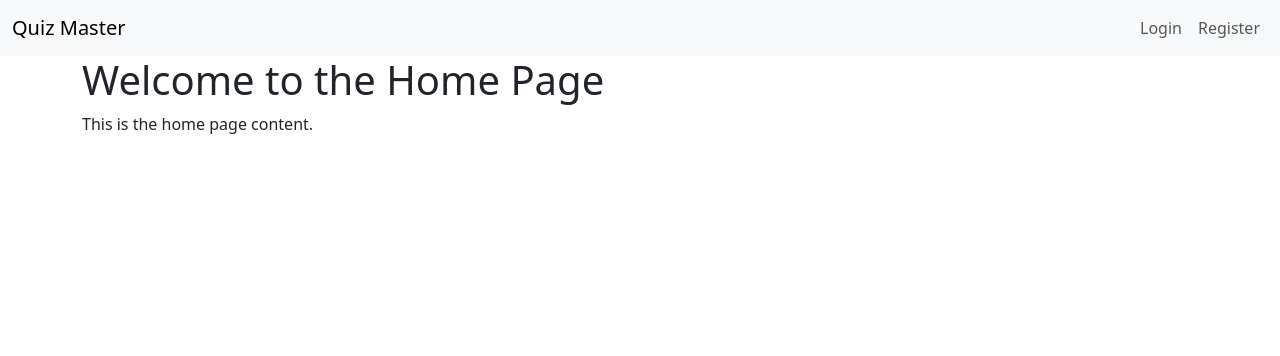
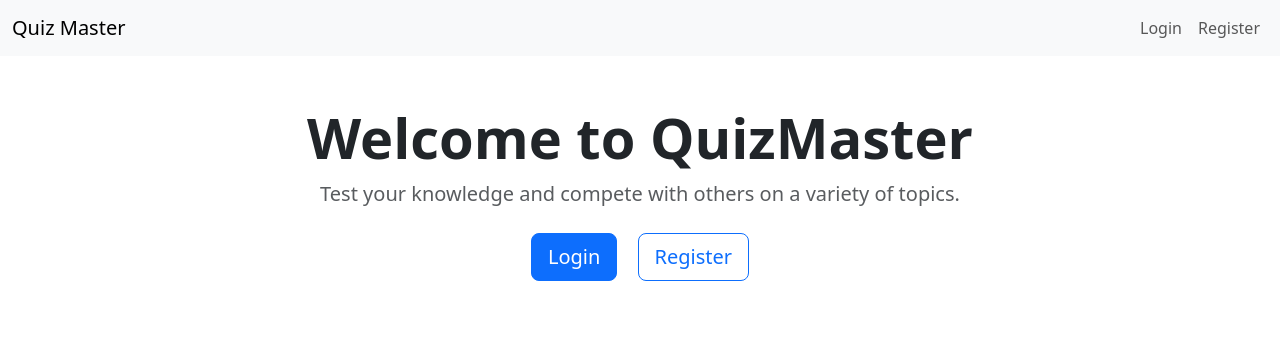
Before and after one commit to 23f3001468/quiz-master-v1, a Flask app: page / in a window 1280 px wide. Shown: the top 356 px of the page. Run offline with Flask 3, Linux system fonts and the light colour scheme.

Commit message:
Added a feature for easy easy of movement

```diff
--- a/app/templates/chapter.html
+++ b/app/templates/chapter.html
@@ -17,6 +17,11 @@
   href="{{ url_for('main.add_quiz', chapter_id=chapter.id) }}"
   class="btn btn-primary"
   >Add Quiz</a
+>
+<a
+  href="{{ url_for('main.subject', subject_id=chapter.subjectId) }}"
+  class="btn btn-secondary"
+  >Back to Subject</a
 >
 
 {% endif %} {% for quiz in quizzes %}
--- a/app/templates/home.html
+++ b/app/templates/home.html
@@ -1,4 +1,25 @@
 {% extends "base.html" %} {% block content %}
-<h1>Welcome to the Home Page</h1>
-<p>This is the home page content.</p>
+<div class="container text-center mt-5">
+  <div class="row justify-content-center">
+    <div class="col-md-8">
+      <h1 class="display-4 fw-bold">Welcome to QuizMaster</h1>
+      <p class="lead text-muted">
+        Test your knowledge and compete with others on a variety of topics.
+      </p>
+
+      <div class="mt-4">
+        <a
+          href="{{ url_for('main.login') }}"
+          class="btn btn-primary btn-lg me-3"
+          >Login</a
+        >
+        <a
+          href="{{ url_for('main.register') }}"
+          class="btn btn-outline-primary btn-lg"
+          >Register</a
+        >
+      </div>
+    </div>
+  </div>
+</div>
 {% endblock %}
--- a/app/templates/quiz.html
+++ b/app/templates/quiz.html
@@ -17,6 +17,11 @@
   href="{{ url_for('main.add_question', quiz_id=quiz.id) }}"
   class="btn btn-primary"
   >Add Question</a
+>
+<a
+  href="{{ url_for('main.chapter',chapter_id=quiz.chapter_id) }}"
+  class="btn btn-secondary"
+  >Back to Chapter</a
 >
 {% endif %}
 
--- a/app/templates/subject.html
+++ b/app/templates/subject.html
@@ -18,7 +18,11 @@
   class="btn btn-primary"
   >Add Chapter</a
 >
-{% endif %} {% for chapter in chapters %}
+{% endif %}
+<a href="{{ url_for('main.dashboard') }}" class="btn btn-secondary"
+  >Back to Home</a
+>
+{% for chapter in chapters %}
 <div class="card mt-3">
   <div class="card-body">
     <h5 class="card-title">{{ chapter.name }}</h5>
```
Also changed, not shown: instance/quiz_master.db.
